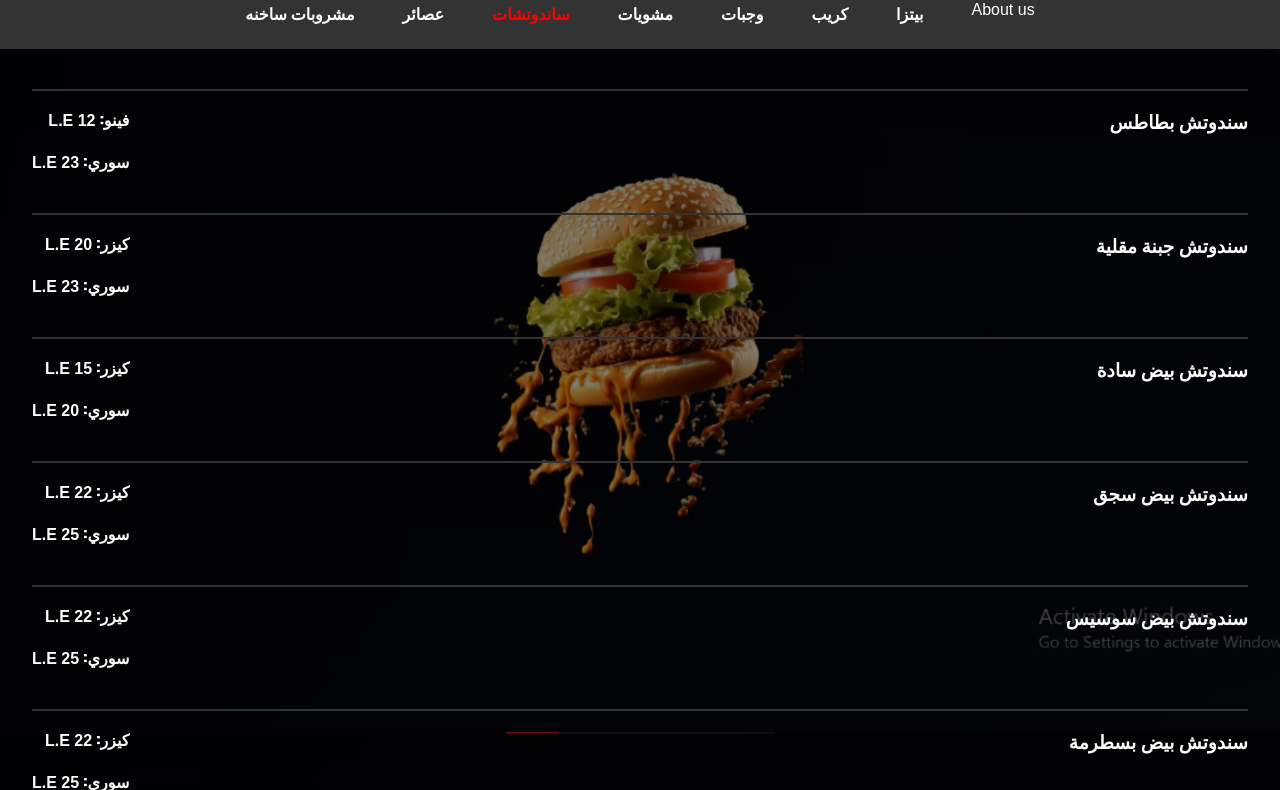
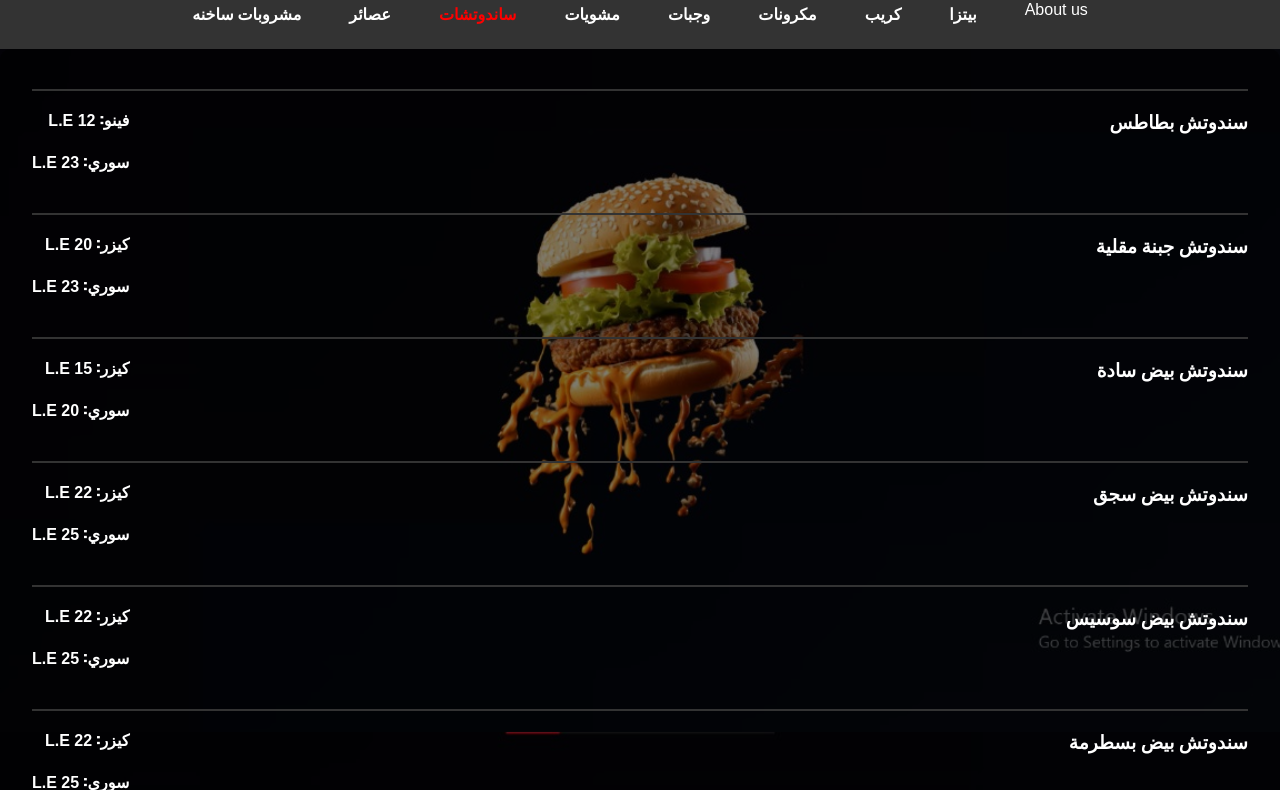
Before and after one commit to RamizRamy/Meramarmenu_v1, a plain HTML site: page meramar/sandwishes.html in a window 1280 px wide. Shown: the part 68-858 px from the top of the page. Drawn offline with Linux system fonts and the light colour scheme.

Commit message:
Update pas sandwishes.html

```diff
--- a/meramar/sandwishes.html
+++ b/meramar/sandwishes.html
@@ -18,6 +18,7 @@
         <a href="about.html">About us</a>
         <a href="index.html" class="arabic">بيتزا</a>
         <a href="crepes.html" class="arabic">كريب</a>
+        <a href="pasta.html" class="arabic">مكرونات</a>
         <a href="meals.html" class="arabic">وجبات</a>
         <a href="grilled.html" class="arabic">مشويات</a>
         <a href="sandwishes.html" class="arabic" style="color: red;">ساندوتشات</a>
```
